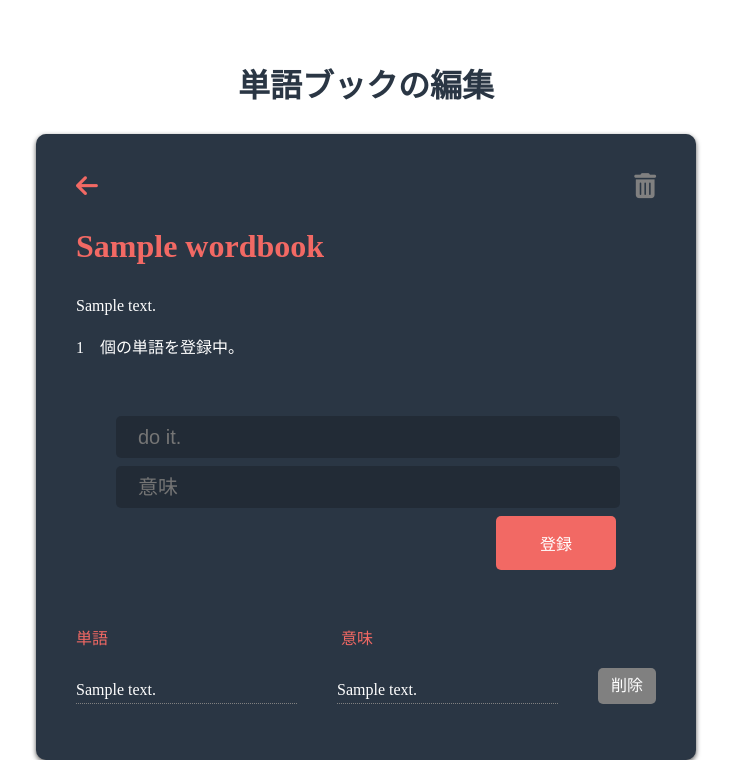
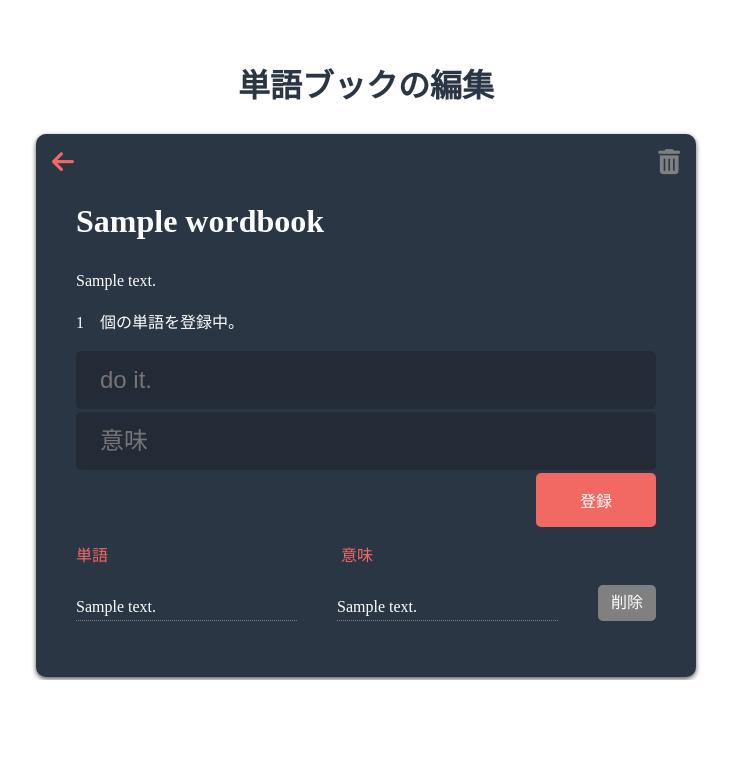
Before and after one commit to sskyh0208/env_flask, a Flask app: page /words/1 in a window 1280 px wide. Shown: the part 120-880 px from the top of the page, without its empty margins (274-1005 px from the left). After the commit the page ends 800 px from the top, so only its background shows below. Run offline with Flask 2, Linux system fonts and the light colour scheme; a user stored in the database is signed in; tables that the repository leaves empty hold one stand-in row (values such as "Sample post"); some libraries are stand-ins or nearby versions.

Commit message:
css修正

```diff
--- a/web/flaskr/forms.py
+++ b/web/flaskr/forms.py
@@ -7,8 +7,7 @@ from flaskr.models import User
 # ログイン画面
 class LoginForm(Form):
     email = StringField('メールアドレス', render_kw={"placeholder": "メールアドレス"}, validators=[DataRequired(), Email()])
-    password = PasswordField('パスワード', render_kw={"placeholder": "パスワード"}, validators=[DataRequired(), EqualTo('confirm_password', message='パスワードが一致しません')])
-    confirm_password = PasswordField('パスワード確認', render_kw={"placeholder": "パスワード確認"}, validators=[DataRequired()])
+    password = PasswordField('パスワード', render_kw={"placeholder": "パスワード"}, validators=[DataRequired()])
     submit = SubmitField('ログイン')
 
 # 登録画面
--- a/web/flaskr/static/css/style.css
+++ b/web/flaskr/static/css/style.css
@@ -8,6 +8,7 @@ html,body{
 a {
     cursor: pointer;
     text-decoration: none;
+    color: #fff;
 }
 
 li {
@@ -165,13 +166,6 @@ li {
     transition: 0.5s;
 }
 
-.submit-btn {
-    width: 100%;
-    border-radius: 5px;
-    border: 0;
-    padding: 15px 0;
-    cursor: pointer;
-}
 
 .white-link {
     color: #fff;
@@ -192,3 +186,65 @@ li {
     color: #ff4b4b;
     transition: 0.5s;
 }
+
+.s-input {
+    background: rgba(0, 0, 0, 0.2);
+    color: #fff;
+    text-indent: 1em;
+    margin-bottom: 10px;
+    outline: none;
+    border: 0;
+    font-size: 16px;
+    border-radius: 5px;
+    height: 24px;
+}
+
+.l-input {
+    background: rgba(0, 0, 0, 0.2);
+    color: #fff;
+    text-indent: 1em;
+    outline: none;
+    width: 100%;
+    padding: 15px 0;
+    border-radius: 5px;
+    border: 0;
+    font-size: 24px;
+    margin-bottom: 3px;
+}
+
+.s-submit {
+    width: 100%;
+    border-radius: 5px;
+    border: 0;
+    cursor: pointer;
+    margin-bottom: 3px;
+}
+
+.l-submit {
+    width: 100%;
+    border-radius: 5px;
+    border: 0;
+    padding: 15px 0;
+    font-size: 24px;
+    cursor: pointer;
+    margin-bottom: 3px;
+}
+
+.flexColumnForm {
+    display: flex;
+    flex-direction: column;
+}
+
+.lt-btn {
+    display: block;
+    position: absolute;
+    top: 16px;
+    left: 16px;
+}
+
+.rt-btn {
+    display: block;
+    position: absolute;
+    top: 16px;
+    right: 16px;
+}
--- a/web/flaskr/static/css/words.css
+++ b/web/flaskr/static/css/words.css
@@ -1,67 +1,26 @@
 .words-wrapper {
+    width: 100%;
     display: flex;
     flex-direction: column;
-    justify-content: center;
-    width: 100%;
+    background: #2a3644;
+    border-radius: 10px;
+    box-shadow: 0 2px 5px rgb(87, 87, 87);
+    border: 0;
 }
 
 .words-body {
     display: flex;
     flex-direction: column;
-    background: #2a3644;
-    border-radius: 10px;
-    border: 0;
-    padding: 40px;
-    box-shadow: 0 2px 5px rgb(87, 87, 87);
-}
-
-.words-body-btn {
-    position: relative;
-    display: flex;
-    justify-content: space-between;
-    width: 100%;
-}
-
-.words-body-title {
-    display: flex;
-    justify-content:flex-start;
-    background: #2a3644;
-}
-
-.words-body-title h1 {
-    color: #f26964;
-}
-
-.words-body-title p {
-    color: #fff;
-}
-
-.words-body-form {
-    background: #2a3644;
     padding: 40px;
 }
 
-.words-body-form form {
-    display: flex;
-    flex-direction: column;
+.words-btn {
+    position: relative;
 }
 
-.words-body-form-input {
-    width: 100%;
-}
-
-
-.words-body-form [type="text"] {
-    background: rgba(0, 0, 0, 0.2);
+.words-body-title h1,
+.words-body-title p {
     color: #fff;
-    font-size: 20px;
-    height: 40px;
-    width: 100%;
-    outline: none;
-    border-radius: 5px;
-    border: 0;
-    text-indent: 1em;
-    margin-bottom: 8px;
 }
 
 .words-body-form-btn {
@@ -72,11 +31,6 @@
 .words-body-form dl,
 .words-body-table dl {
     display: flex;
-}
-
-.words-body-form dl dt,
-.words-body-form dl dd {
-    width: 160px;
 }
 
 .words-body-table-row dt,
@@ -106,15 +60,3 @@
 .words-body-table-row span {
     color: #fff;
 }
-
-.words-body-table-row .dlt-btn {
-    color: #fff;
-    border-radius: 5px;
-    padding: 5px 10px;
-    border: 0;
-    cursor: pointer;
-}
-
-.words-body-table-row .dlt-btn {
-    background: grey;
-}
--- a/web/flaskr/templates/base.html
+++ b/web/flaskr/templates/base.html
@@ -31,41 +31,40 @@
     <div id="login-mask" class="hidden"></div>
     <section id="login-modal" class="hidden">
         <div class="loginModal-btn">
-            <a id="login-close" class="close-btn"><i class="fas fa-times"></i></a>
+            <a id="login-close" class="close-btn modalCloseBtn"><i class="fas fa-times"></i></a>
         </div>
         <div class="loginModal-header">
             <h3>ログイン</h3>
         </div>
         <div class="loginModal-body">
-            <form id="login-form">
+            <form id="login-form" class="flexColumnForm">
                 {{ login_form.csrf_token }}
-                {{ login_form.email() }}
-                {{ login_form.password() }}
-                {{ login_form.confirm_password() }}
-                {{ login_form.submit(class="app-btn submit-btn") }}
+                {{ login_form.email(class="l-input") }}
+                {{ login_form.password(class="l-input") }}
+                {{ login_form.submit(class="app-btn l-submit") }}
             </form>
-            <a id="login-register" class="register-btn submit-btn" href="#">新規登録</a>
+            <a id="login-register" class="register-btn l-submit" href="#">新規登録</a>
         </div>
     </section>
     <section id="register-modal" class="hidden">
         <div class="registerModal-btn">
-            <a id="register-close" class="close-btn"><i class="fas fa-times"></i></a>
+            <a id="register-close" class="close-btn modalCloseBtn"><i class="fas fa-times"></i></a>
         </div>
         <div class="registerModal-header">
             <h3>新規登録</h3>
         </div>
         <div class="registerModal-body">
-            <form id="register-form">
+            <form id="register-form" class="flexColumnForm">
                 {{ register_form.csrf_token }}
-                {{ register_form.username() }}
-                {{ register_form.email() }}
-                {{ register_form.submit(class="app-btn submit-btn") }}
+                {{ register_form.username(class="l-input") }}
+                {{ register_form.email(class="l-input") }}
+                {{ register_form.submit(class="app-btn l-submit") }}
             </form>
         </div>
     </section>
     <section id="result-modal" class="hidden">
         <div class="resultModal-btn">
-            <a id="result-close" class="close-btn"><i class="fas fa-times"></i></a>
+            <a id="result-close" class="close-btn modalCloseBtn"><i class="fas fa-times"></i></a>
         </div>
         <div class="resultModal-header">
             <h3></h3>
--- a/web/flaskr/templates/base2.html
+++ b/web/flaskr/templates/base2.html
@@ -9,7 +9,7 @@
 </head>
 <body>
     <header class="header">
-        <h1 class="site-logo"><a href="{{ url_for('app.index') }}">TYPING</a></h1>
+        <h1 class="header-title"><a href="{{ url_for('app.index') }}" class="white-link">TYPING</a></h1>
     </header>
     <div class="content">
         {% block content %}
--- a/web/flaskr/templates/words.html
+++ b/web/flaskr/templates/words.html
@@ -8,11 +8,11 @@
     <h1>単語ブックの編集</h1>
 </div>
 <div class="words-wrapper">
+    <div class="words-btn">
+        <a id="back" class="back-btn lt-btn" href="/books"><i class="fas fa-arrow-left"></i></a>
+        <a id="open" class="delete-btn rt-btn"><i class="fas fa-trash-alt"></i></a>
+    </div>
     <div class="words-body">
-        <div class="words-body-btn">
-            <a id="back" class="back-btn" href="/books"><i class="fas fa-arrow-left"></i></a>
-            <a id="open" class="delete-btn"><i class="fas fa-trash-alt"></i></a>
-        </div>
         <div class="words-body-title">
             <div>
                 <h1>{{ book.name }}</h1>
@@ -21,13 +21,13 @@
             </div>
         </div>
         <div class="words-body-form">
-            <form method="POST">
+            <form method="POST" class="flexColumnForm">
                 {{ form.csrf_token }}
                 <div class="words-body-form-input">
-                    {{ form.text() }}
+                    {{ form.text(class="l-input") }}
                 </div>
                 <div class="words-body-form-input">
-                    {{ form.comment() }}
+                    {{ form.comment(class="l-input") }}
                 </div>
                 <div class="words-body-form-btn">
                     {{ form.submit(class="m-btn app-btn") }}
@@ -67,7 +67,7 @@
 <div id="mask" class="hidden"></div>
 <section id="modal" class="hidden">
     <div class="modal-btn">
-        <a id="close" class="close-btn"><i class="fas fa-times"></i></a>
+        <a id="close" class="close-btn modalCloseBtn"><i class="fas fa-times"></i></a>
     </div>
     <div class="modal-body">
         <p>{{ book.name }} を削除しますか？</p>
```
Also changed, not shown: web/flaskr/static/css/books.css (+12 -50 lines), web/flaskr/static/css/login.css (+0 -51 lines), web/flaskr/static/css/modal.css (+1 -41 lines), web/flaskr/static/css/reset.css (+0 -32 lines), web/flaskr/static/css/score.css (+10 -15 lines), web/flaskr/templates/books.html (+5 -5 lines), web/flaskr/templates/reset_password.html (+4 -4 lines), web/flaskr/templates/score.html (+5 -5 lines).
